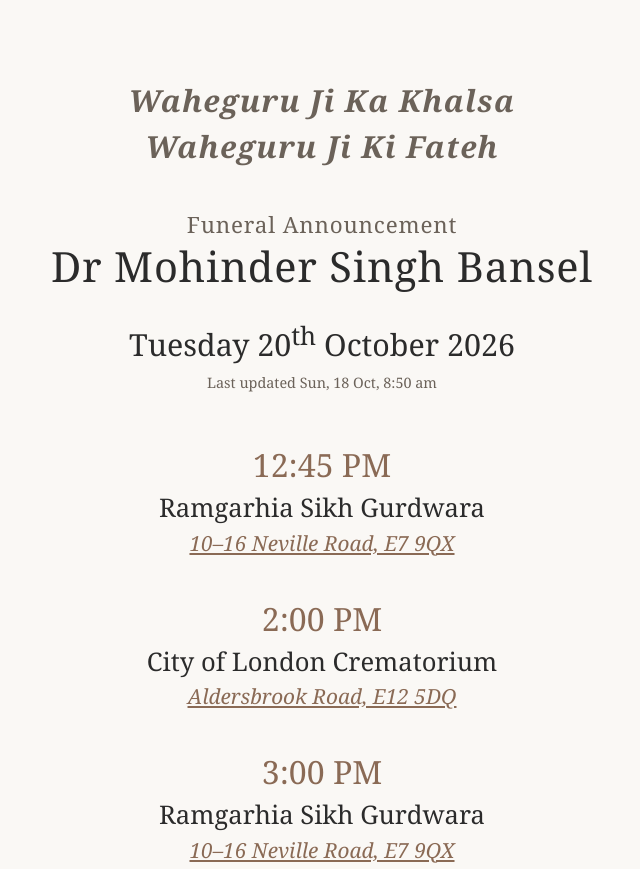
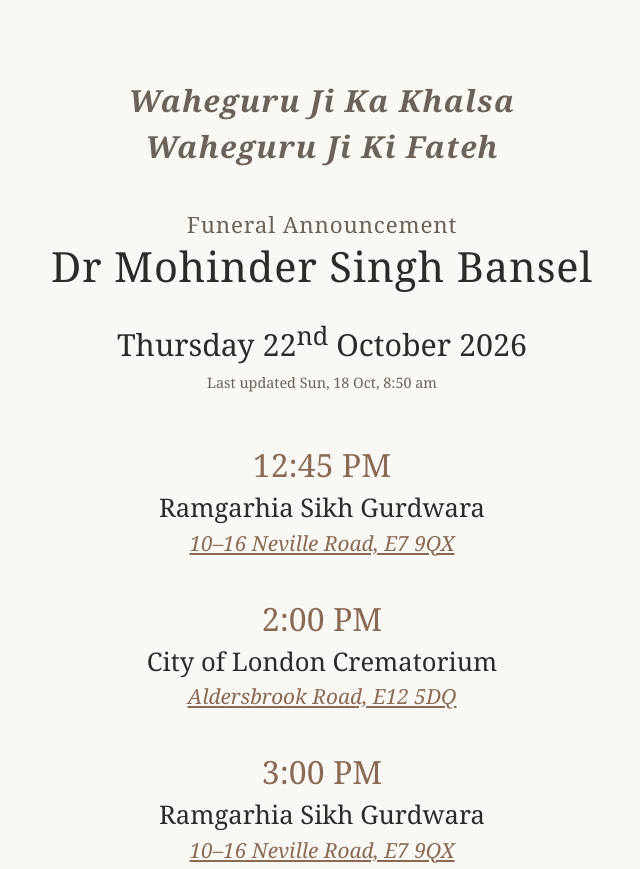
Before and after one commit to Dr-Mohinder-Singh-Bansel/funeral, a plain HTML site: page index.html in a window 1280 px wide. Shown: the top 869 px of the page, without its empty margins (318-958 px from the left). Drawn offline with Linux system fonts and the light colour scheme.

Commit message:
Change funeral date to Thursday 22nd October 2026

```diff
--- a/index.html
+++ b/index.html
@@ -5,12 +5,12 @@
   <meta name="viewport" content="width=device-width, initial-scale=1">
   <link rel="icon" href="favicon.svg" type="image/svg+xml">
   <title>Funeral of Dr Mohinder Singh Bansel</title>
-  <meta name="description" content="Funeral arrangements for the late Dr Mohinder Singh Bansel, Tuesday 20th October 2026.">
+  <meta name="description" content="Funeral arrangements for the late Dr Mohinder Singh Bansel, Thursday 22nd October 2026.">
   <link rel="canonical" href="https://msbansel.jazeee.com/">
   <meta property="og:type" content="website">
   <meta property="og:url" content="https://msbansel.jazeee.com/">
   <meta property="og:title" content="Funeral of Dr Mohinder Singh Bansel">
-  <meta property="og:description" content="Funeral arrangements for the late Dr Mohinder Singh Bansel, Tuesday 20th October 2026.">
+  <meta property="og:description" content="Funeral arrangements for the late Dr Mohinder Singh Bansel, Thursday 22nd October 2026.">
   <meta property="og:image" content="https://msbansel.jazeee.com/og-image.png">
   <meta property="og:image:width" content="1200">
   <meta property="og:image:height" content="630">
@@ -55,7 +55,7 @@
 
     <h1><small>Funeral Announcement</small>Dr Mohinder Singh Bansel</h1>
 
-    <p class="date">Tuesday 20<sup>th</sup> October 2026</p>
+    <p class="date">Thursday 22<sup>nd</sup> October 2026</p>
     <p class="updated" id="updated" hidden></p>
 
     <ol>
```
